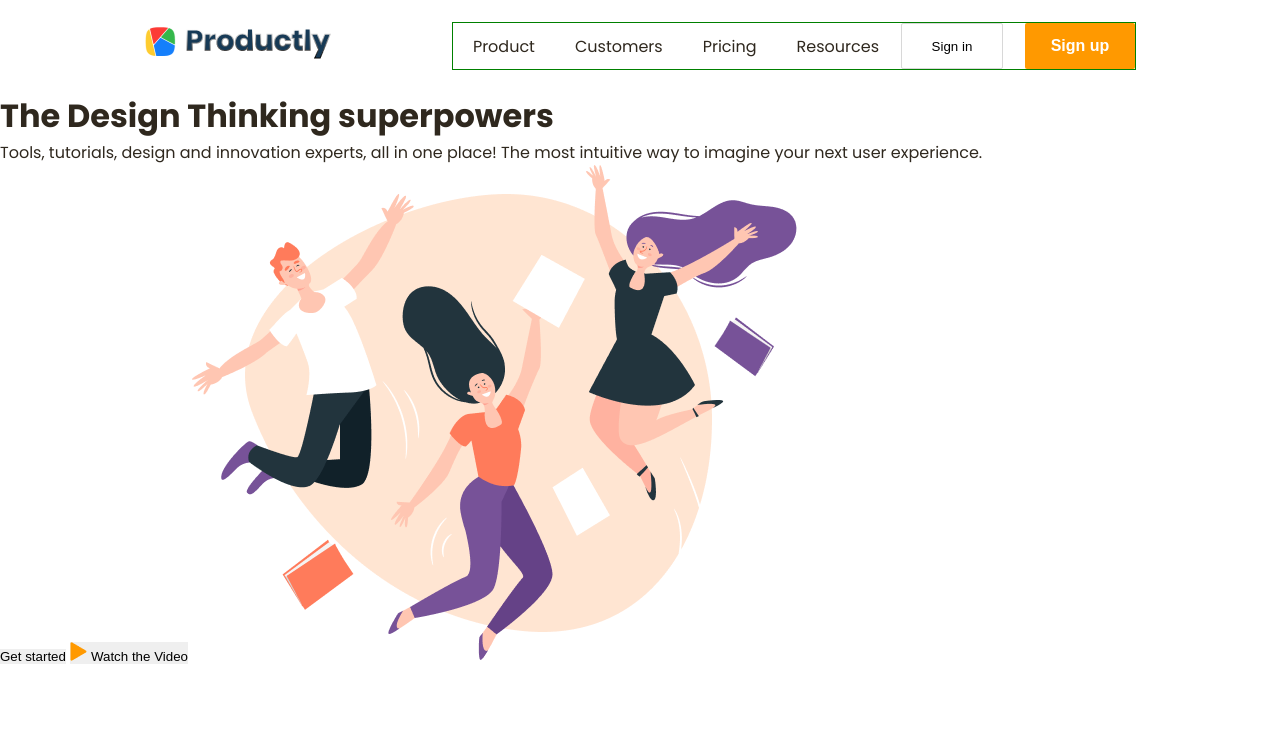
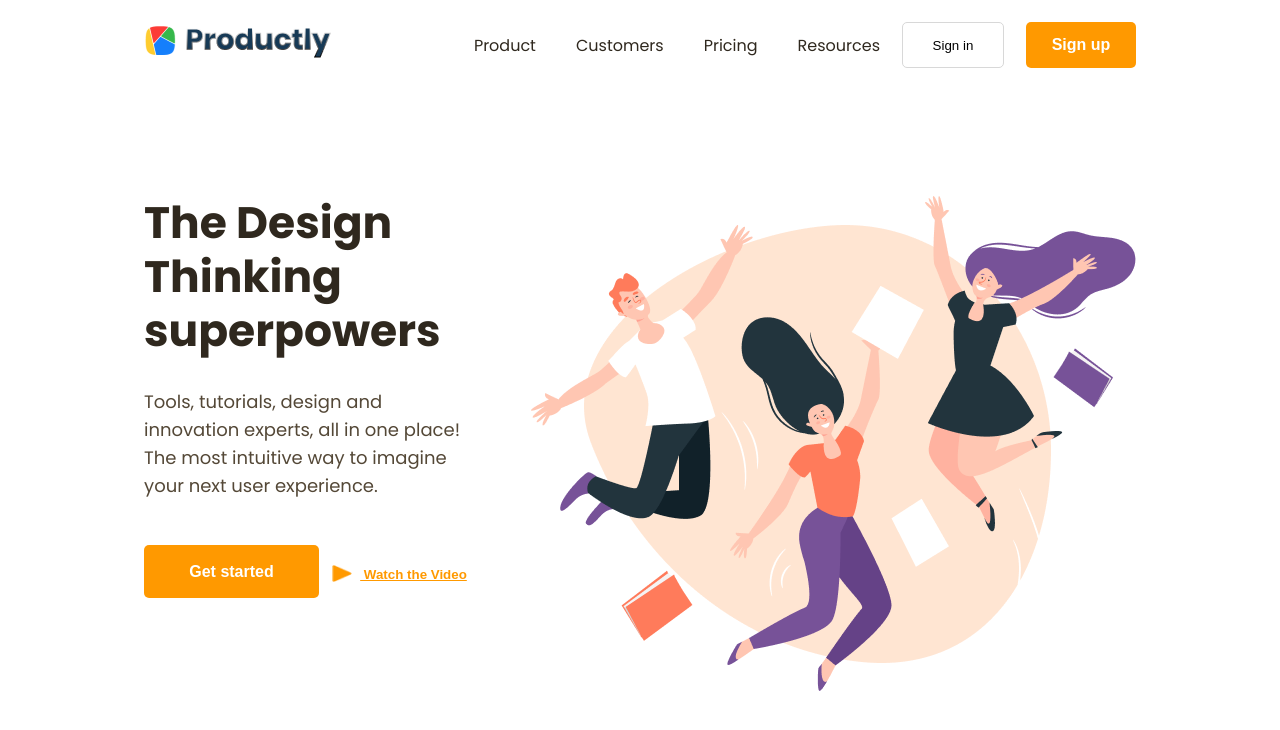
Before and after one commit to anazabalo/Positioning-Transform-IT-TechForWomen, a plain HTML site: page index.html in a window 1280 px wide. Drawn offline with Linux system fonts and the light colour scheme.

Commit message:
first section of landing page styled

```diff
--- a/index.html
+++ b/index.html
@@ -34,18 +34,29 @@
       </div>
     </header>
     <main>
+      <section class="first__section__landing">
+        <div class="first__section__left">
           <h1>The Design Thinking superpowers</h1>
           <p>
-        Tools, tutorials, design and innovation experts, all in one place! The most intuitive way to
-        imagine your next user experience.
+            Tools, tutorials, design and innovation experts, all in one place! The most intuitive
+            way to imagine your next user experience.
           </p>
-      <button>Get started</button>
-      <button>
+
+          <div class="first__section__buttons">
+            <button class="general__btn__styling">Get started</button>
+            <button class=".general__btn__styling watch__btn">
               <a href="#">
-          <img src="/images/watch-video-trianglen.png" alt="press play button" /> Watch the Video</a
+                <img src="/images/watch-video-trianglen.png" alt="press play button" /> Watch the
+                Video</a
               >
             </button>
+          </div>
+        </div>
+
+        <div class="first__section__right">
           <img src="/images/people-jumping.png" alt="people jumping happy" />
+        </div>
+      </section>
     </main>
   </body>
 </html>
--- a/styles/styles.css
+++ b/styles/styles.css
@@ -8,6 +8,7 @@
 body {
   font-family: 'Poppins', sans-serif;
   color: #2f281e;
+  padding: 22px 144px;
 }
 
 a,
@@ -22,7 +23,6 @@ header {
   display: flex;
   justify-content: flex-end;
   align-items: center;
-  padding: 22px 144px;
 }
 
 .header__left {
@@ -30,7 +30,6 @@ header {
 }
 
 .header__right {
-  border: 1px solid green;
   display: flex;
   justify-content: flex-start;
   align-items: center;
@@ -58,7 +57,7 @@ header {
   max-width: 102px;
   width: 100%;
   height: 46px;
-  border-radius: 2px;
+  border-radius: 5px;
   border: 1px solid #d8d8d8;
   background-color: #fff;
 }
@@ -69,8 +68,63 @@ header {
   height: 46px;
   background-color: #ff9900;
   color: #fff;
-  border-radius: 2px;
+  border-radius: 5px;
   font-weight: 600;
   font-size: 16px;
   line-height: 24px;
 }
+
+.first__section__landing {
+  margin: 128px 0px 110px;
+  display: flex;
+  flex-direction: row;
+}
+.first__section__left h1 {
+  font-weight: 700;
+  font-size: 44px;
+  line-height: 54px;
+  color: #2f281e;
+}
+
+.first__section__left p {
+  margin: 30px 63px 45px 0px;
+  font-weight: 400;
+  font-size: 18px;
+  line-height: 28px;
+  color: #544837;
+}
+
+.first__section__buttons {
+  display: flex;
+  justify-content: flex-start;
+}
+/* Styling for the buttons inside the section content*/
+.general__btn__styling {
+  max-width: 175px;
+  width: 100%;
+  height: 53px;
+  border-radius: 5px;
+  padding: 15px 41px;
+  background-color: #ff9900;
+  font-weight: 700;
+  font-size: 16px;
+  line-height: 24px;
+  color: #ffffff;
+}
+
+.watch__btn {
+  width: 161px;
+  background-color: #fff;
+  font-weight: 600;
+  text-decoration-line: underline;
+  color: #ff9900;
+}
+
+.watch__btn img {
+  max-width: 20px;
+  width: 100%;
+  height: 17px;
+  margin-right: 8px;
+  position: relative;
+  top: 3px;
+}
```
Lines whose indentation alone changed are shown as unchanged.
